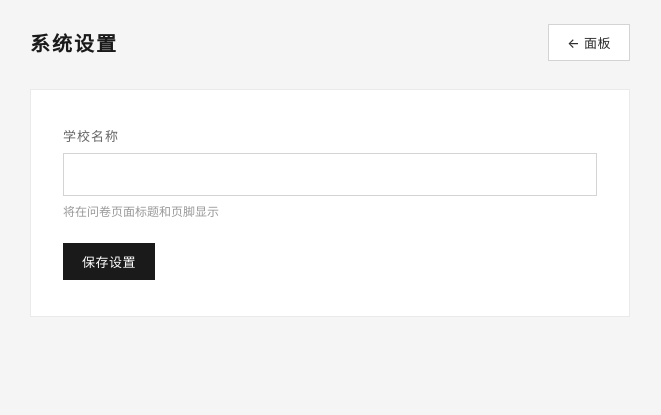
After one commit to dariondong/teacher_eval, a Python web app: template teacher_eval/templates/admin/settings.html in a window 1280 px wide. The commit adds this page. Shown: the top 415 px of the page, without its empty margins (310-971 px from the left). Run offline with Jinja, Linux system fonts and the light colour scheme; the template is opened without the code that fills it, so the values that code supplies are empty.

Commit message:
Add files via upload

```diff
--- a/teacher_eval/templates/admin/dashboard.html
+++ b/teacher_eval/templates/admin/dashboard.html
@@ -121,6 +121,7 @@ table tr:hover td { background: var(--gray-50); }
       <a href="{{ url_for('admin_stats', group='grade_class') }}" class="btn">统计报表</a>
       <a href="{{ url_for('admin_classes') }}" class="btn">班级配置</a>
       <a href="{{ url_for('admin_questions') }}" class="btn">编辑题目</a>
+      <a href="{{ url_for('admin_settings') }}" class="btn">系统设置</a>
       <a href="{{ url_for('admin_admins') }}" class="btn">管理账户</a>
       <a href="{{ url_for('admin_password') }}" class="btn">修改密码</a>
       <a href="{{ url_for('admin_export') }}" class="btn" onclick="showExportOverlay()">📥 导出 Excel</a>
--- /dev/null
+++ b/teacher_eval/templates/admin/settings.html
@@ -0,0 +1,89 @@
+<!DOCTYPE html>
+<html lang="zh-CN">
+<head>
+<meta charset="UTF-8">
+<meta name="viewport" content="width=device-width, initial-scale=1.0">
+<title>系统设置</title>
+<style>
+:root {
+  --black: #1a1a1a;
+  --dark: #2d2d2d;
+  --gray-700: #666;
+  --gray-500: #999;
+  --gray-300: #ccc;
+  --gray-100: #e8e8e8;
+  --gray-50: #f5f5f5;
+  --white: #fff;
+  --border: #d4d4d4;
+  --border-light: #eaeaea;
+  --font: -apple-system, BlinkMacSystemFont, 'PingFang SC', 'Noto Sans SC', 'Microsoft YaHei', sans-serif;
+}
+* { margin:0; padding:0; box-sizing:border-box; }
+body { font-family: var(--font); background: var(--gray-50); padding: 24px; color: var(--dark); }
+.container { max-width: 600px; margin: 0 auto; }
+
+.top-bar {
+  display: flex; justify-content: space-between; align-items: center;
+  margin-bottom: 28px; flex-wrap: wrap; gap: 12px;
+}
+.top-bar h2 { font-size: 20px; font-weight: 600; color: var(--black); letter-spacing: 2px; }
+.top-actions { display: flex; gap: 8px; flex-wrap: wrap; }
+
+.btn {
+  display: inline-flex; align-items: center; gap: 4px;
+  padding: 8px 18px; border: 1px solid var(--border);
+  font-size: 13px; font-weight: 500; font-family: inherit;
+  cursor: pointer; text-decoration: none; transition: all 0.2s;
+  background: var(--white); color: var(--dark); letter-spacing: 0.5px;
+}
+.btn:hover { border-color: var(--black); }
+.btn-black { background: var(--black); color: var(--white); border-color: var(--black); }
+.btn-black:hover { background: var(--dark); }
+
+.card { background: var(--white); border: 1px solid var(--border-light); margin-bottom: 20px; }
+.card-body { padding: 36px 32px; }
+
+.form-group { margin-bottom: 24px; }
+.form-group label { display: block; font-size: 13px; font-weight: 500; color: var(--gray-700); margin-bottom: 8px; letter-spacing: 1px; }
+.form-group input {
+  width: 100%; padding: 11px 16px; border: 1px solid var(--border);
+  font-size: 15px; font-family: inherit; transition: all 0.2s;
+}
+.form-group input:focus { outline: none; border-color: var(--black); }
+.form-hint { font-size: 12px; color: var(--gray-500); margin-top: 6px; }
+
+.flash-msg { padding: 10px 20px; margin-bottom: 20px; text-align: center; font-size: 13px; border: 1px solid; }
+.flash-success { background: var(--gray-50); color: var(--gray-900); border-color: var(--gray-300); }
+.flash-error { background: var(--gray-50); color: var(--black); border-color: var(--black); }
+
+.footer { text-align: center; padding: 20px; color: var(--gray-500); font-size: 12px; }
+</style>
+</head>
+<body>
+<div class="container">
+  <div class="top-bar">
+    <h2>系统设置</h2>
+    <div class="top-actions">
+      <a href="{{ url_for('admin_dashboard') }}" class="btn">← 面板</a>
+    </div>
+  </div>
+
+  {% with messages = get_flashed_messages(with_categories=true) %}
+  {% if messages %}{% for c, m in messages %}<div class="flash-msg flash-{{ c }}">{{ m }}</div>{% endfor %}{% endif %}
+  {% endwith %}
+
+  <div class="card"><div class="card-body">
+    <form method="post">
+      <div class="form-group">
+        <label>学校名称</label>
+        <input type="text" name="school_name" value="{{ school_name }}" required maxlength="100">
+        <div class="form-hint">将在问卷页面标题和页脚显示</div>
+      </div>
+      <button type="submit" class="btn btn-black">保存设置</button>
+    </form>
+  </div></div>
+
+  <div class="footer">&nbsp;</div>
+</div>
+</body>
+</html>
```
Also changed, not shown: teacher_eval/app.py (+21 -1 lines), teacher_eval/models.py (+24 -0 lines), teacher_eval/README.md.
